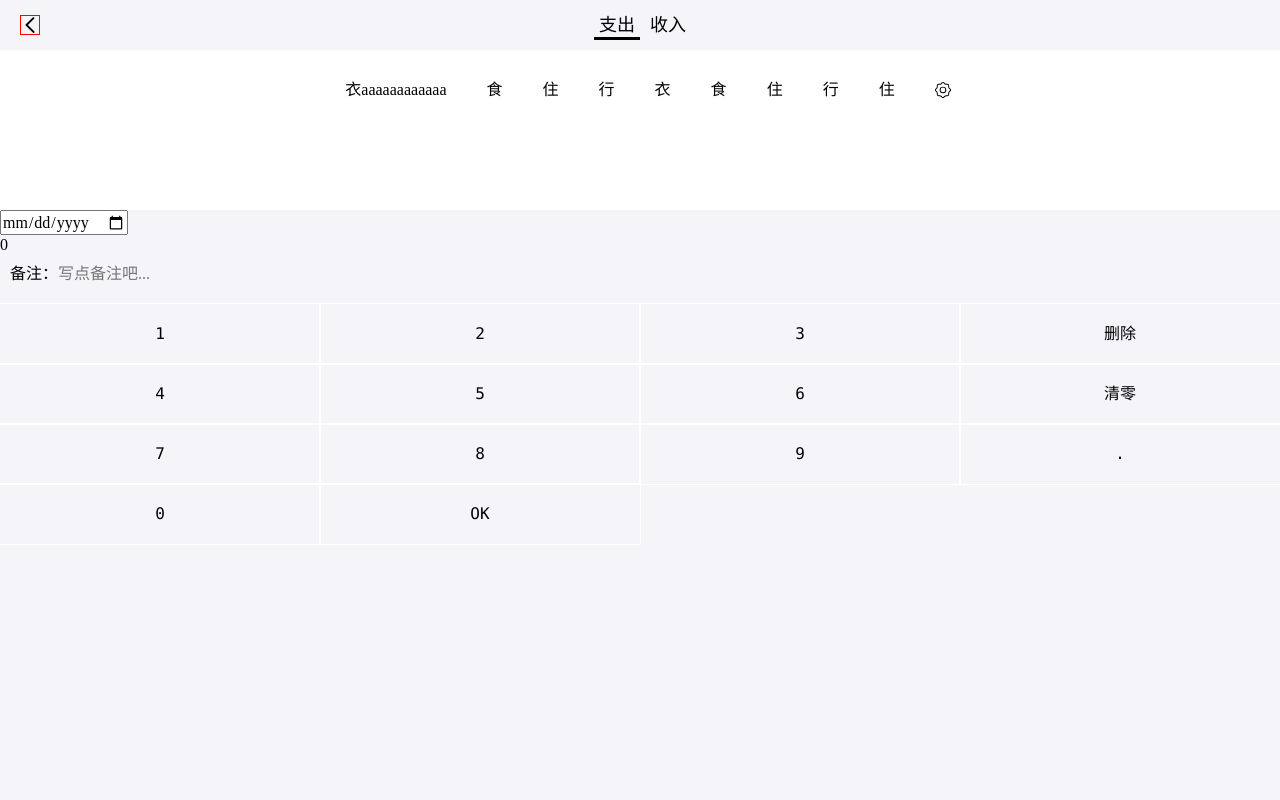
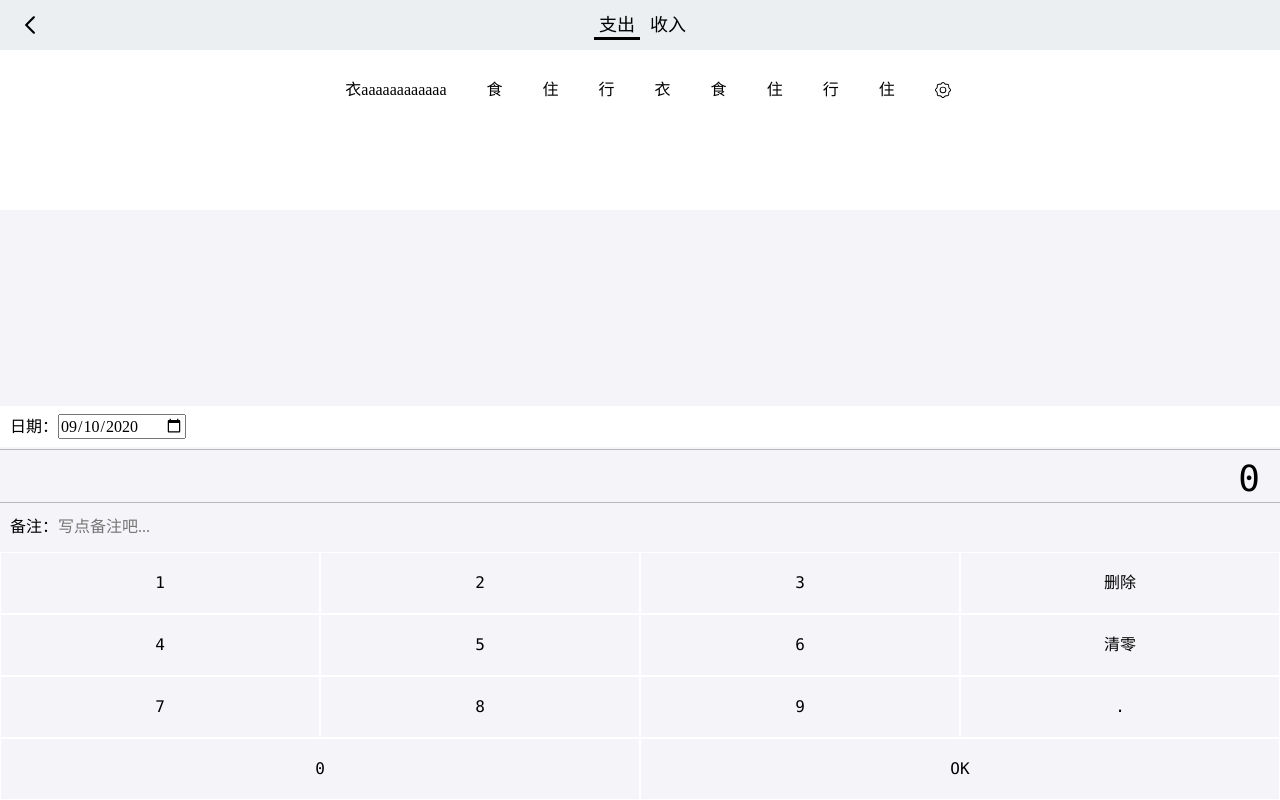
Before and after one commit to h666t/tally-react, a React app: page /Money in a window 1280 px wide. Built offline with nearby package versions, Linux system fonts and the light colour scheme.

Commit message:
complete Money component HTML&CSS

```diff
--- a/src/components/Category.tsx
+++ b/src/components/Category.tsx
@@ -9,6 +9,7 @@ const CategorySelection = styled.section`
     font-size: 18px;
     line-height: 50px;
     justify-content: space-between;
+    background: #ebeff2;
 
     > div{
      span:nth-child(1){
@@ -31,7 +32,6 @@ const CategorySelection = styled.section`
     }
 
     > .category-left{
-      border:1px solid red;
       width: 20px;
       height: 20px;
       margin-left: 20px;
--- /dev/null
+++ b/src/components/Line.tsx
@@ -0,0 +1,15 @@
+import React from 'react';
+import styled from 'styled-components';
+
+const Div = styled.div`
+    box-shadow:  0 1px 0 rgba(0,0,0,0.25);
+    height: 2px;
+`
+
+const Line:React.FC = ()=>{
+  return (
+    <Div> </Div>
+  )
+}
+
+export {Line}
--- a/src/view/Money.tsx
+++ b/src/view/Money.tsx
@@ -3,14 +3,24 @@ import {NavLink,useHistory} from 'react-router-dom';
 import {Category} from '../components/Category';
 import {Tags} from './Money/Tags';
 import {NumberPad} from './Money/NumberPad';
+import styled from 'styled-components';
+
+const MoneyWrapper = styled.div`
+    display: flex;
+    flex-direction: column;
+    justify-content: space-between;
+    height: 100vh;
+`
 
 const Money:React.FC = () => {
   return (
-      <div>
-        <Category/>
-        <Tags/>
+      <MoneyWrapper>
+        <div>
+          <Category/>
+          <Tags/>
+        </div>
         <NumberPad/>
-      </div>
+      </MoneyWrapper>
   )
 }
 
--- /dev/null
+++ b/src/view/Money/Calculator.tsx
@@ -0,0 +1,46 @@
+import React from 'react';
+import styled from 'styled-components';
+
+const CalculatorWrapper = styled.div`
+     padding-top: 5px;
+       display: flex;
+       font-family: Consolas,monospace;
+       flex-wrap: wrap;
+       >div{
+          width: 25vw;
+          display: flex;
+          justify-content: center;
+          align-items: center;
+          line-height: 60px;
+          border: 1px solid #fff;
+       }
+       >.zero{
+          width: 50%;
+       }
+       >.OK{
+          width: 50%;
+       }
+`
+
+const Calculator:React.FC = ()=>{
+  return (
+    <CalculatorWrapper>
+      <div>1</div>
+      <div>2</div>
+      <div>3</div>
+      <div>删除</div>
+      <div>4</div>
+      <div>5</div>
+      <div>6</div>
+      <div>清零</div>
+      <div>7</div>
+      <div>8</div>
+      <div>9</div>
+      <div>.</div>
+      <div className={'zero'}>0</div>
+      <div className={'OK'}>OK</div>
+    </CalculatorWrapper>
+  )
+}
+
+export {Calculator}
--- /dev/null
+++ b/src/view/Money/Date.tsx
@@ -0,0 +1,22 @@
+import React from 'react';
+import styled from 'styled-components';
+
+const DateWrapper = styled.div`
+      display: flex;
+      align-items: center;
+      padding-top: 8px;
+      padding-bottom: 8px;
+      padding-left: 10px;
+      background: white;
+`
+
+const Date:React.FC = ()=>{
+  return (
+    <DateWrapper>
+      <span>日期：</span>
+      <input type={'date'} value={'2020-09-10'}/>
+    </DateWrapper>
+  )
+}
+
+export {Date}
--- /dev/null
+++ b/src/view/Money/Note.tsx
@@ -0,0 +1,30 @@
+import React from 'react';
+import styled from 'styled-components';
+
+const NoteWrapper = styled.label`
+     display: flex;
+     line-height: 40px;
+     align-items: center;
+     padding-top: 5px;
+     >span{
+        margin-left: 10px;
+      }
+      >input{
+        height: 30px;
+        border: none;
+        background: transparent;
+        outline: none;
+        flex-grow: 1;
+      }
+`
+
+const Note:React.FC = ()=>{
+ return (
+   <NoteWrapper>
+     <span>备注：</span>
+     <input type="text" placeholder={'写点备注吧...'}/>
+   </NoteWrapper>
+ )
+}
+
+export {Note}
--- a/src/view/Money/NumberPad.tsx
+++ b/src/view/Money/NumberPad.tsx
@@ -1,68 +1,26 @@
 import React from 'react';
 import styled from 'styled-components';
+import {Line} from '../../components/Line';
+import {Date} from './Date';
+import {NumberPadOutput} from './NumberPadOutput';
+import {Note} from './Note';
+import {Calculator} from './Calculator';
 
 const NumberPadWrapper = styled.div`
-    > .output{
+    > .numberPad{
 
-    }
-    > .note{
-     display: flex;
-     line-height: 40px;
-     align-items: center;
-     >span{
-        margin-left: 10px;
-      }
-      >input{
-        height: 30px;
-        border: none;
-        background: transparent;
-        outline: none;
-        flex-grow: 1;
-      }
-   }
-    > .numberPad{
-      padding-top: 10px;
-       display: flex;
-       font-family: Consolas,monospace;
-       flex-wrap: wrap;
-       >div{
-          width: 25vw;
-          display: flex;
-          justify-content: center;
-          align-items: center;
-          line-height: 60px;
-          outline: 1px solid #fff;
-       }
     }
 `
 
 const NumberPad:React.FC = ()=>{
   return (
     <NumberPadWrapper>
-      <input type={'date'}/>
-      <div className={'output'}>0</div>
-
-      <label className={'note'}>
-        <span>备注：</span>
-        <input type="text" placeholder={'写点备注吧...'}/>
-      </label>
-
-      <div className={'numberPad'}>
-        <div>1</div>
-        <div>2</div>
-        <div>3</div>
-        <div>删除</div>
-        <div>4</div>
-        <div>5</div>
-        <div>6</div>
-        <div>清零</div>
-        <div>7</div>
-        <div>8</div>
-        <div>9</div>
-        <div>.</div>
-        <div>0</div>
-        <div>OK</div>
-      </div>
+      <Date/>
+      <Line/>
+      <NumberPadOutput/>
+      <Line/>
+      <Note/>
+     <Calculator/>
     </NumberPadWrapper>
   )
 }
--- /dev/null
+++ b/src/view/Money/NumberPadOutput.tsx
@@ -0,0 +1,21 @@
+import React from 'react';
+import styled from 'styled-components';
+
+const NumberPadOutputWrapper = styled.div`
+      padding-top: 8px;
+      display: flex;
+      justify-content: flex-end;
+      padding-right: 20px;
+      font-size: 36px;
+      font-family: Consolas,monospace;
+`
+
+const NumberPadOutput:React.FC = ()=>{
+  return (
+    <NumberPadOutputWrapper>
+      0
+    </NumberPadOutputWrapper>
+  )
+}
+
+export {NumberPadOutput}
```
